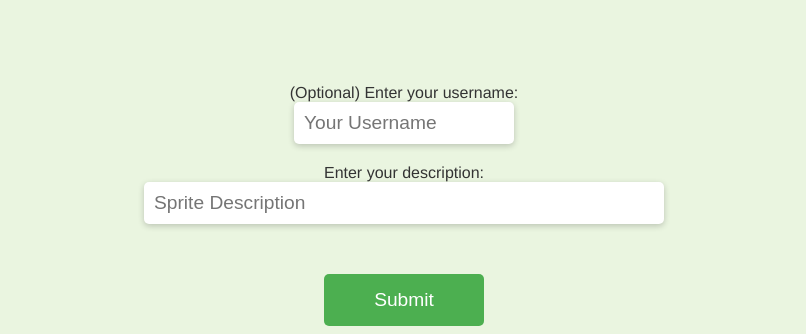
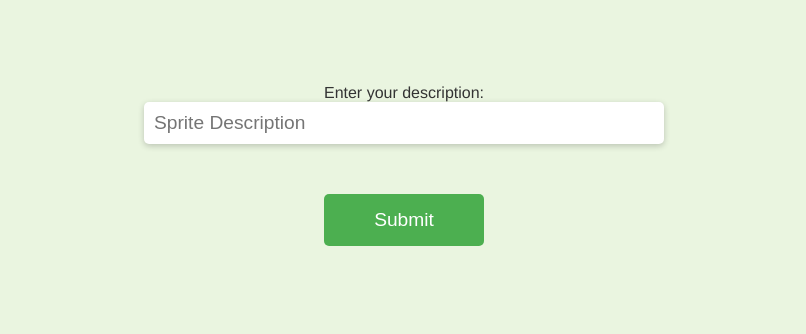
Before and after one commit to dipikarajesh18/sprite-label-generator, a website: page public/index.html in a window 1280 px wide. Shown: the part 556-890 px from the top of the page, without its empty margins (236-1042 px from the left). After the commit the page ends 810 px from the top, so only its background shows below. Drawn offline with Linux system fonts and the light colour scheme; no server answers.

Commit message:
remove username

```diff
--- a/public/client.js
+++ b/public/client.js
@@ -2,7 +2,6 @@ const spriteId = document.getElementById("spriteId");
 const spriteImage = document.getElementById("sprite-image");
 const annotationInput = document.getElementById("annotation");
 const submitButton = document.getElementById("submitButton");
-const usernameInput = document.getElementById("username");
 
 let spriteData;
 
@@ -57,7 +56,6 @@ function submitAnnotation() {
   var annotation = annotationInput.value.trim();
   var sprite_db_id = spriteData.SPRITE_DB_ID;
   var sprite_hex = spriteData.SPRITE_HEX;
-  var username = usernameInput.value.trim()
   if (annotation === '') {
     alert('Please enter an annotation.');
     return;
@@ -67,7 +65,6 @@ function submitAnnotation() {
     sprite_db_id: sprite_db_id,
     sprite_hex: sprite_hex,
     annotation: annotation,
-    uname: username
   }
   console.log(data);
   fetch("/insert-annotation", {
--- a/public/index.html
+++ b/public/index.html
@@ -15,8 +15,6 @@
   <img id="sprite-image" src="">
 
   <br><br>
-  <label for="username">(Optional) Enter your username:</label>
-  <input type="text" id="username" placeholder="Your Username">
   <label for="annotation">Enter your description:</label>
   <input type="text" id="annotation" placeholder="Sprite Description">
   <button id="submitButton">Submit</button>
--- a/public/style.css
+++ b/public/style.css
@@ -37,18 +37,6 @@ label {
   max-width: 500px;
 }
 
-#username {
-  display: block;
-  margin: 0 auto 20px;
-  padding: 10px;
-  font-size: 1.2em;
-  border: none;
-  border-radius: 5px;
-  box-shadow: 0 2px 6px rgba(0, 0, 0, 0.2);
-  width: 70%;
-  max-width: 200px;
-}
-
 #submitButton {
   margin-top: 30px;
   padding: 15px 50px;
```
Also changed, not shown: app.js (+5 -3 lines).
